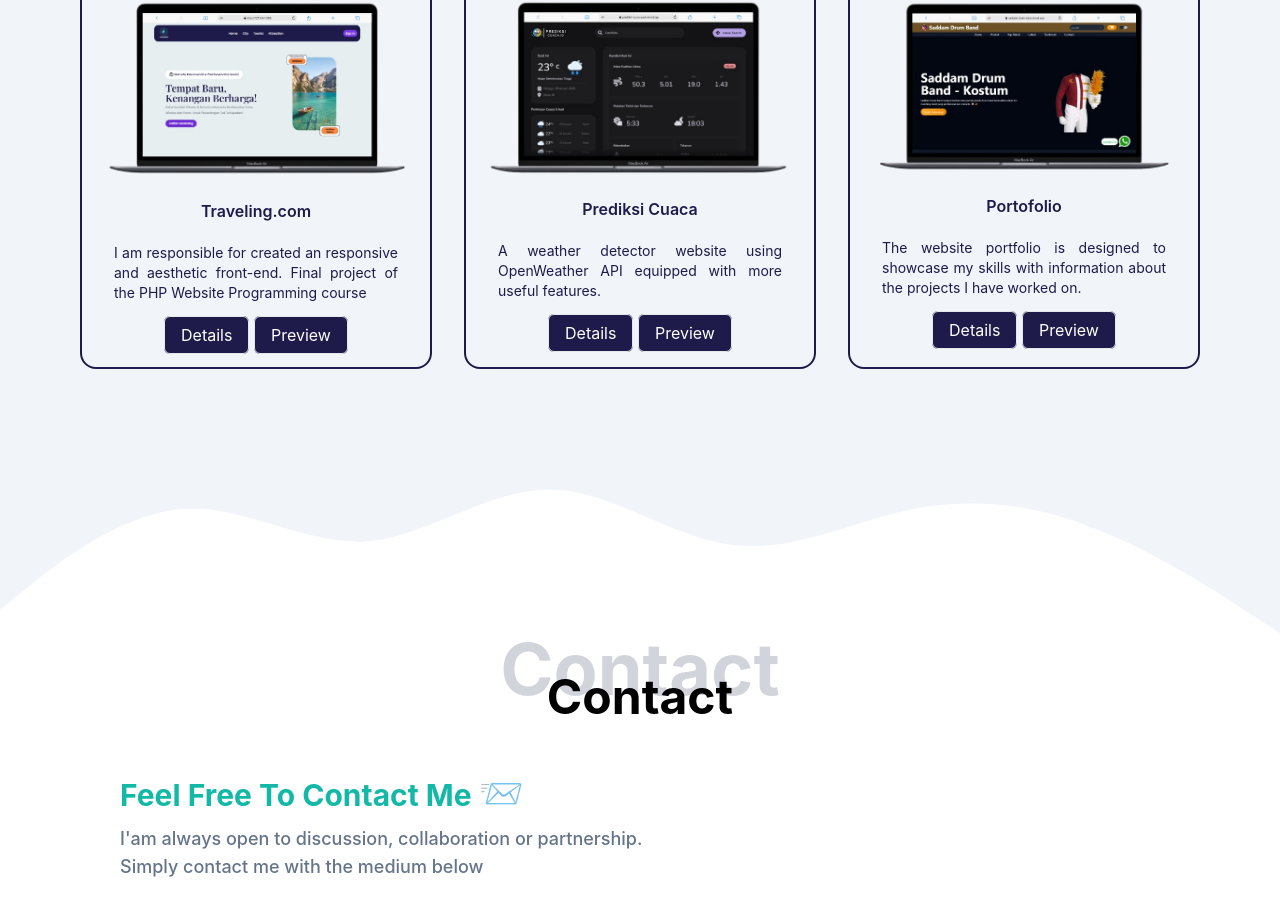
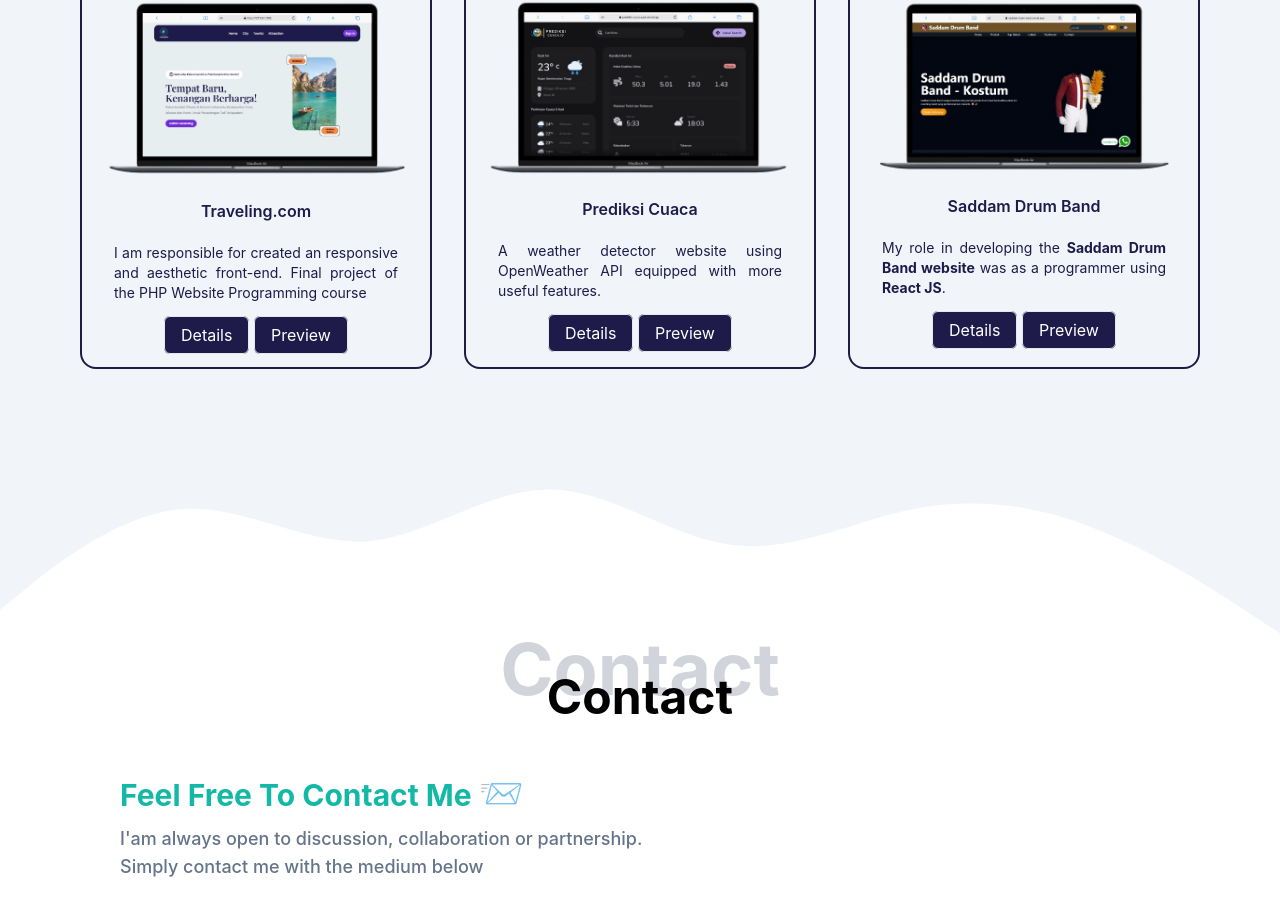
Before and after one commit to WisnuIbnu/wisnuibnu-portofolio, a website: page index.html in a window 1280 px wide. Shown: the part 5216-6114 px from the top of the page. Drawn offline with nearby package versions, Linux system fonts and the light colour scheme.

Commit message:
Update index.html

```diff
--- a/index.html
+++ b/index.html
@@ -676,8 +676,8 @@
                 </div>
                 <div class="my-card flex flex-col gap-y-5  text-indigo-950 hover:bg-primary rounded-2xl p-5 transition delay-150 duration-300 border-2 border-indigo-950">
                     <img src="src/img/porto.png" class="" alt="Tugu Jogja">
-                    <h3 class="font-semibold text-center" >Portofolio</h3>
-                    <p class="text-sm text-justify px-3">The website portfolio is designed to showcase my skills with information about the projects I have worked on.</p>
+                    <h3 class="font-semibold text-center" >Saddam Drum Band</h3>
+                    <p class="text-sm text-justify px-3">My role in developing the <strong>Saddam Drum Band website</strong> was as a programmer using <strong>React JS</strong>.</p>
                     <!-- Pop Up Modal Start -->
                     <div class="items-center justify-center text-center flex gap-2 lg:block">
                         <label for="tw-modal6" class="text-base cursor-pointer bg-indigo-950 px-4 py-2 text-white rounded-md border active:bg-slate-400">Details</label>
@@ -687,9 +687,9 @@
                     <label for="tw-modal6" class="pointer-events-none invisible fixed inset-0 flex cursor-pointer items-center justify-center overflow-hidden overscroll-contain bg-slate-700/30 opacity-0 transition-all duration-200 ease-in-out peer-checked:pointer-events-auto peer-checked:visible peer-checked:opacity-100 peer-checked:[&>*]:translate-y-0 peer-checked:[&>*]:scale-100">
                         <label for="" class="max-h-[calc(100vh-5em)] h-fit max-w-lg scale-90 overflow-y-auto overscroll-contain rounded-md bg-white text-black shadow-2xl transition">
                             <div class="p-10">
-                                <h3 class="font-semibold text-xl mb-2" >Portofolio</h3>
+                                <h3 class="font-semibold text-xl mb-2" >Saddam Drum Band</h3>
                                 <img src="src/img/porto.png" class="" alt="Tugu Jogja">
-                                <p class="text-base text-justify px-5 lg:px-8 mt-5">This is a portfolio website that showcases my abilities and skills. This website is designed to showcase my skills in a professional manner, with information about the projects I have worked on, the skills I have mastered, and relevant experiences. The goal is to provide visitors with a comprehensive picture of my potential and skills.
+                                <p class="text-base text-justify px-5 lg:px-8 mt-5">My role in developing the <strong>Saddam Drum Band website</strong> was as a programmer using <strong>React JS</strong>. This website is designed to make it easier for customers to find and buy drum band equipment, such as uniforms, shoes, hats and other accessories, including dusters. With React JS technology, I ensure a responsive, fast and intuitive user experience.
                                 </p>
                                 <div class="text-start flex ms-4 mt-2 lg:mt-5 gap-2 lg:block">
                                     <label class="text-base cursor-pointer bg-indigo-950 px-4 py-2 text-white rounded-md border active:bg-slate-400"><a href="https://wisnuibnu-portofolio.vercel.app/" target="_blank">Preview</a></label>
```
